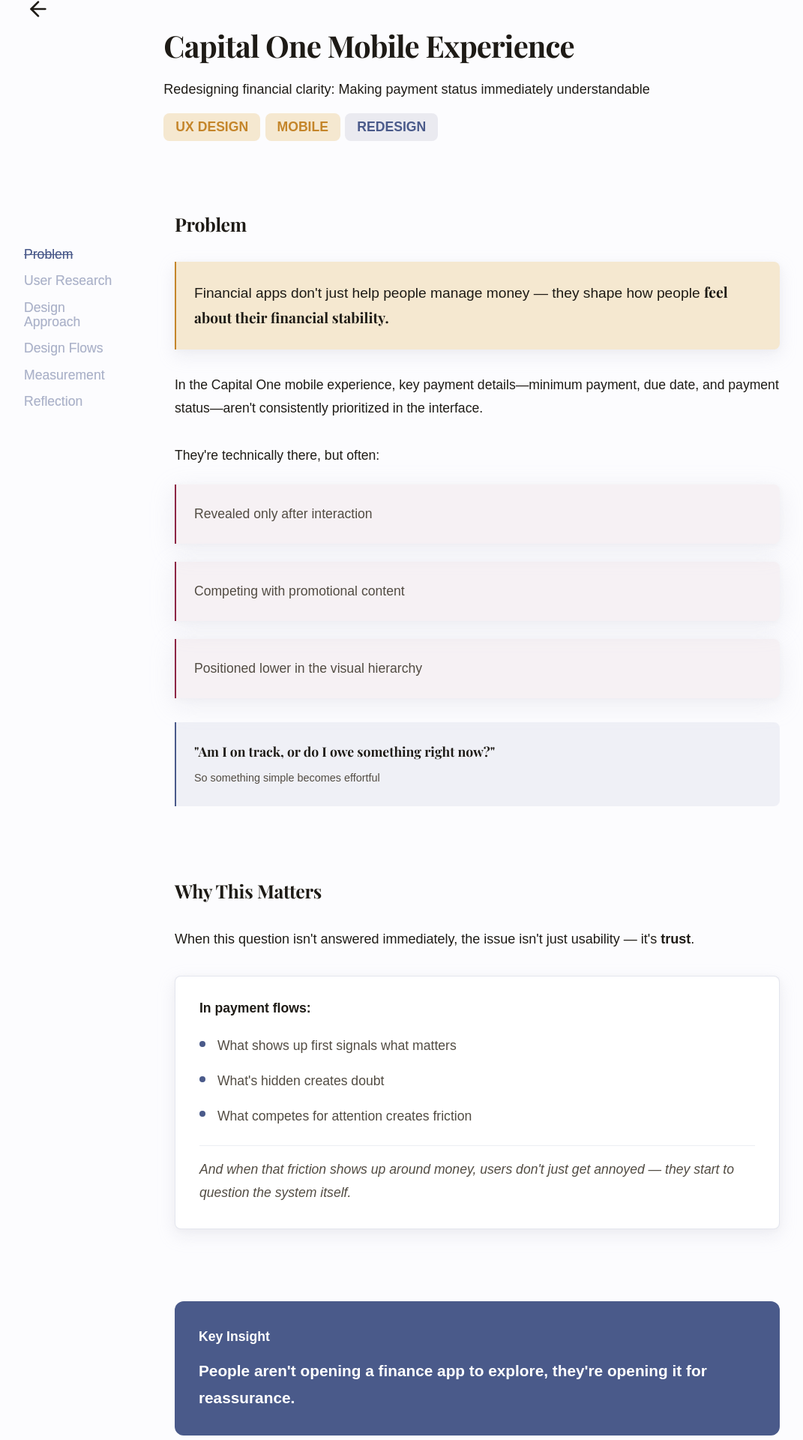
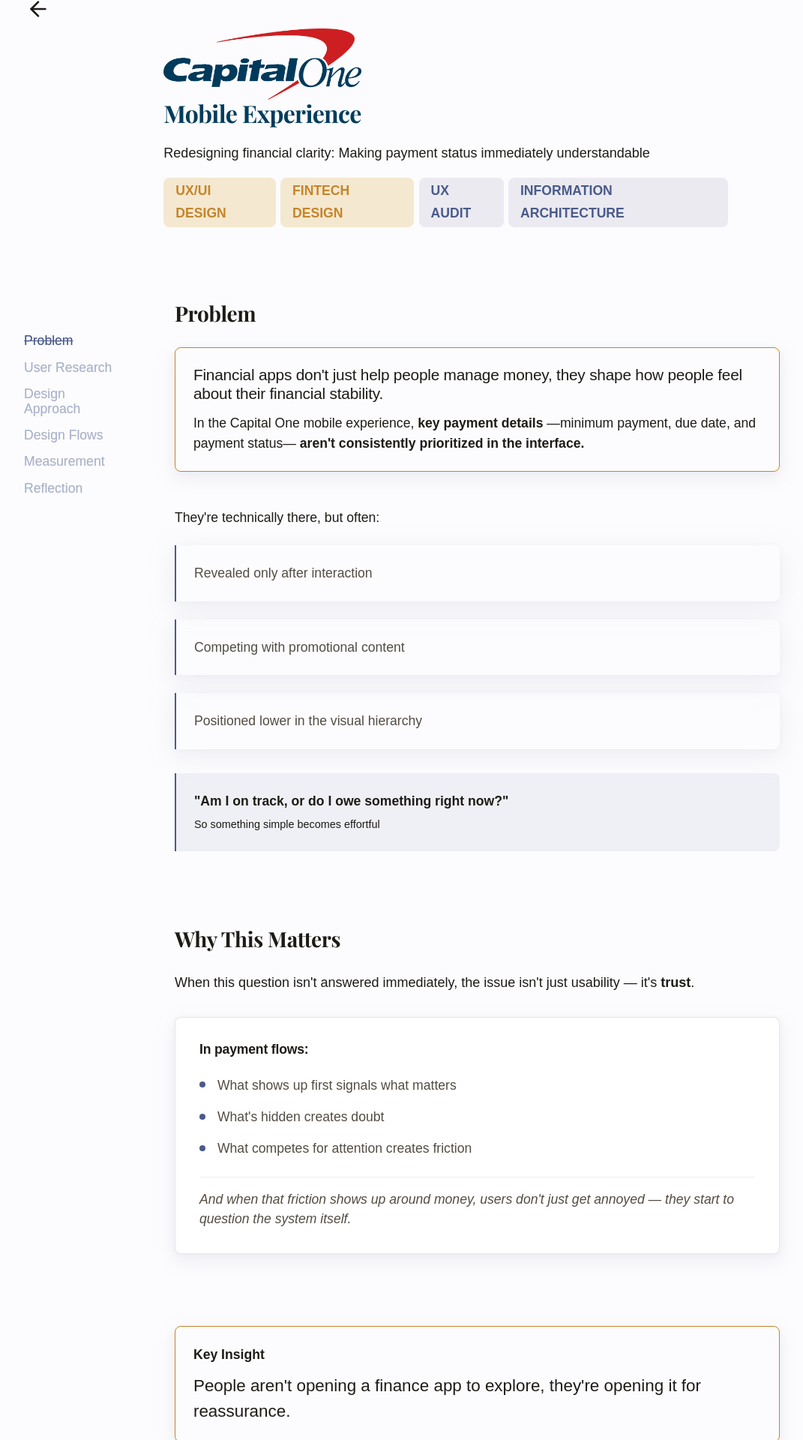
Before and after one commit to alexiswest98/2026portfolio, a React (Vite) app: page /case-study-1 in a window 1280 px wide. Shown: the part 28-1948 px from the top of the page at 75% size, without its empty margins (96-1167 px from the left). Built offline with nearby package versions, Linux system fonts and the light colour scheme; a web font is replaced by a local one.

Commit message:
case study 1 css at a good place for reference now

```diff
--- a/src/pages/CaseStudy.css
+++ b/src/pages/CaseStudy.css
@@ -46,18 +46,18 @@
 /* ── Section headings ────────────────────────────────────────────────────── */
 .case-study section h2 {
   /* margin-bottom: 1rem; */
-  line-height: 1.4;
+  line-height: 1.5;
   letter-spacing: -0.01em;
 }
 
 .case-study section h3 {
-  margin-bottom: 1.5rem;
   line-height: 1.2;
+  letter-spacing: -0.01em;
 }
 
 /* ── Body text ───────────────────────────────────────────────────────────── */
 .case-study p {
-  line-height: 1.75;
+  line-height: 1.5;
 }
 
 /* ── List items ──────────────────────────────────────────────────────────── */
--- a/src/pages/CaseStudy0.css
+++ b/src/pages/CaseStudy0.css
@@ -157,22 +157,24 @@
 
 /* ── Overview ─────────────────────────────────────────────────────────────── */
 .cs0-overview-callout {
-  background-color: var(--sub2-mustard);
-  border-left: 2.5px solid var(--mustard);
+  /* background-color: var(--sub2-mustard); */
+  border: 1px solid var(--mustard);
   padding: 1.5rem;
-  border-radius: 0 0.5rem 0.5rem 0;
+  border-radius: 0.5rem;
   box-shadow: 0 8px 22px rgb(234, 234, 240, 0.8), 0 2px 8px rgba(0, 0, 0, 0.04);
 }
 
+.cs0-overview-callout__title {
+  font-size: 1.3rem;
+  margin-bottom: 0.8rem;
+}
+
 .cs0-overview-callout__text {
-  font-size: 1.2rem;
-  line-height: 1.5;
   color: var(--sub-text);
 }
 
 .cs0-overview-callout__text-stronger {
-  font-weight: 700;
-  font-family: 'Playfair';
+  font-weight: bold;
   color: var(--text);
   letter-spacing: -3%;
 }
@@ -217,10 +219,10 @@
 
 /* ── Section heading helpers ──────────────────────────────────────────────── */
 .cs0-h2 {
-  font-size: 1.55rem;
+  font-size: 1.75rem;
   font-weight: 700;
   color: var(--text);
-  margin-bottom: 2rem;
+  margin-bottom: 1.5rem;
   font-family: 'Playfair';
 }
 
@@ -272,7 +274,7 @@
 
 .cs0-intro--mb8 {
   margin-bottom: 1.5rem;
-  margin-top: 2rem;
+  margin-top: 3rem;
 }
 
 .cs0-intro--mb12 {
@@ -393,6 +395,7 @@
   padding: 0.75rem;
   border-radius: 0.25rem;
   border-left: 2.5px solid var(--blue);
+  margin-top:0.5rem;
 }
 
 .insight-card__quote-text {
@@ -402,16 +405,16 @@
 }
 
 .insight-card__highlight {
-  background-color: rgba(74, 90, 138, 0.07);
+  background-color: var(--sub2-mustard);
   padding: 0.75rem;
   border-radius: 0.25rem;
-  border-left: 2px solid var(--blue);
+  border-left: 2px solid var(--mustard);
 }
 
 .insight-card__highlight-text {
   font-size: 0.95rem;
   font-weight: 500;
-  color: var(--subtext);
+  color: var(--text);
 }
 
 /* ── Design Direction callout ─────────────────────────────────────────────── */
@@ -449,9 +452,10 @@
 .cs0-design-card__number {
   font-size: 1.2rem;
   font-weight: 600;
-  color: var(--mustard);
+  /* color: var(--mustard); */
   margin-bottom: 0.5rem;
   display: flex;
+  align-items: center;
 }
 
 .cs0-design-card__title {
@@ -1009,11 +1013,13 @@
 
 /* ── Reflection ───────────────────────────────────────────────────────────── */
 .cs0-reflection-callout {
-  background-color: var(--sub2-mustard);
+  /* background-color: var(--sub2-mustard); */
   color: var(--text);
-  padding: 2rem;
-  border-radius: 0.75rem;
   margin-bottom: 4rem;
+  border: 1px solid var(--mustard);
+  padding: 1.5rem;
+  border-radius: 0.5rem;
+  box-shadow: 0 8px 22px rgb(234, 234, 240, 0.8), 0 2px 8px rgba(0, 0, 0, 0.04);
 }
 
 .cs0-reflection-callout__text {
@@ -1022,7 +1028,7 @@
 }
 
 .cs0-reflection-callout__subtext {
-  color: var(--subtext);
+  color: var(--text);
   margin-top: 1rem;
   line-height: 1.625;
 }
@@ -1041,9 +1047,9 @@
 }
 
 .cs0-takeaway-card {
-  background-color: #ffffff;
+  background-color: var(--sub2-mustard);
   padding: 1.5rem;
-  border-left: 2.5px solid var(--blue);
+  border-left: 2.5px solid var(--mustard);
   border-radius: 0 0.5rem 0.5rem 0;
   box-shadow: 0 8px 22px rgb(234, 234, 240, 0.8), 0 2px 8px rgba(0, 0, 0, 0.04);
 }
@@ -1099,25 +1105,3 @@
   margin-top: 0.25rem;
   flex-shrink: 0;
 }
-
-/* ── Footer ───────────────────────────────────────────────────────────────── */
-.cs0-footer {
-  background-color: var(--text);
-  color: var(--subtext);
-  padding: 2rem;
-  margin-top: 6rem;
-}
-
-@media (min-width: 768px) {
-  .cs0-footer {
-    padding: 2rem 3rem;
-  }
-}
-
-.cs0-footer__inner {
-  max-width: 64rem;
-  margin-left: auto;
-  margin-right: auto;
-  text-align: center;
-  font-size: 0.875rem;
-}
--- a/src/pages/CaseStudy1.css
+++ b/src/pages/CaseStudy1.css
@@ -1,50 +1,53 @@
 /* ── CaseStudy1.css ─────────────────────────────────────────────────────── */
 /* CS1-specific styles only. Layout, nav, and shared component classes      */
 /* are inherited from CaseStudy0.css (imported in CaseStudy1.tsx).          */
+.rb1-logo {
+  width: 35%;
+}
+
 
 /* ── Hero title (text-based — no logo) ──────────────────────────────────── */
 .cs1-hero-title {
   font-family: 'Playfair', serif;
-  font-size: 2.5rem;
+  font-size: 2rem;
   font-weight: 700;
-  color: var(--text);
+  color: #013D5B;
   margin-bottom: 0.75rem;
   line-height: 1.1;
 }
 
 /* ── Problem cards (maroon accent for CS1 theme) ─────────────────────────── */
 .cs1-problem-card {
-  background-color: rgba(141, 38, 69, 0.05);
-  border-left: 2.5px solid #8d2645;
+  border-left: 2.5px solid var(--blue);
   padding: 1.5rem;
   border-radius: 0 0.5rem 0.5rem 0;
   box-shadow: 0 8px 32px rgb(234, 234, 240, 0.8), 0 2px 8px rgba(0, 0, 0, 0.04);
 }
 
-/* ── Blue callout banner (Key Insight, Design Flows header) ──────────────── */
-.cs1-callout-blue {
-  background-color: var(--blue);
-  color: #ffffff;
-  padding: 2rem;
-  border-radius: 0.75rem;
-  margin-bottom: 2rem;
+/* ── yellow callout banner (Key Insight, Design Flows header) ──────────────── */
+.cs1-callout-yellow {
+    /* margin-bottom: 4rem; */
+    border: 1px solid var(--mustard);
+    padding: 1.5rem;
+    border-radius: 0.5rem;
+    box-shadow: 0 8px 22px rgb(234, 234, 240, 0.8), 0 2px 8px rgba(0, 0, 0, 0.04);
 }
 
-.cs1-callout-blue__label {
+.cs1-callout-yellow__label {
   font-size: 1.1rem;
   font-weight: 600;
-  color: #ffffff;
+  color: var(--text);
   margin-bottom: 0.75rem;
 }
 
-.cs1-callout-blue__text {
-  font-size: 1.3rem;
-  font-weight: 600;
+.cs1-callout-yellow__text {
+  font-size: 1.4rem;
+  /* font-weight: 600; */
   line-height: 1.4;
-  color: #ffffff;
+  color: var(--text);
 }
 
-.cs1-callout-blue__subtitle {
+.cs1-callout-yellow__subtitle {
   color: rgba(255, 255, 255, 0.85);
   margin-top: 0.5rem;
   font-size: 0.95rem;
@@ -53,13 +56,13 @@
 
 /* ── insight-card highlight variant (isHighlight=true) ───────────────────── */
 .insight-card--highlight {
-  border: 2px solid #8d2645;
-  background-color: rgba(141, 38, 69, 0.03);
+  border: 2px solid var(--blue);
+  /* background-color: rgb(234, 234, 240, 0.7); */
 }
 
 .insight-card__body-text {
   font-size: 0.9rem;
-  color: var(--subtext);
+  color: var(--text);
   line-height: 1.6;
 }
 
@@ -150,8 +153,9 @@
 }
 
 .cs1-flow-section--red {
-  background-color: rgba(141, 38, 69, 0.05);
-  border-left-color: #8d2645;
+  /* background-color: rgba(141, 38, 69, 0.05); */
+  border-left-color: var(--blue);
+  box-shadow: 0 8px 22px rgb(234, 234, 240, 0.8), 0 2px 8px rgba(0, 0, 0, 0.04);
 }
 
 .cs1-flow-section--blue {
@@ -172,7 +176,7 @@
   margin-bottom: 0.75rem;
 }
 
-.cs1-flow-section--red .cs1-flow-section__label  { color: #8d2645; }
+.cs1-flow-section--red .cs1-flow-section__label  { color: var(--blue); }
 .cs1-flow-section--blue .cs1-flow-section__label { color: var(--blue); }
 .cs1-flow-section--green .cs1-flow-section__label { color: #14871c; }
 
@@ -367,17 +371,18 @@
 
 /* ── Reflection callout (dark maroon — emotional close for CS1) ──────────── */
 .cs1-reflection-callout {
-  background-color: #8d2645;
-  color: #ffffff;
-  padding: 2rem;
-  border-radius: 0.75rem;
-  margin-bottom: 2rem;
+  color: var(--text);
+  margin-bottom: 4rem;
+  border: 1px solid var(--mustard);
+  padding: 1.5rem;
+  border-radius: 0.5rem;
+  box-shadow: 0 8px 22px rgb(234, 234, 240, 0.8), 0 2px 8px rgba(0, 0, 0, 0.04);
 }
 
 .cs1-reflection-callout__intro {
   font-size: 1rem;
   line-height: 1.625;
-  color: rgba(255, 255, 255, 0.9);
+  color: var(--text);
   margin-bottom: 0.5rem;
 }
 
@@ -385,12 +390,12 @@
   font-size: 1.4rem;
   font-weight: 600;
   line-height: 1.3;
-  color: #ffffff;
+  color: var(--text);
   margin-bottom: 1.5rem;
 }
 
 .cs1-reflection-callout__subtext {
-  color: rgba(255, 255, 255, 0.85);
+  color: var(--text);
   line-height: 1.625;
   margin-bottom: 1rem;
 }
--- a/src/pages/CaseStudy1.tsx
+++ b/src/pages/CaseStudy1.tsx
@@ -4,7 +4,7 @@
   CheckCircle2,
   BarChart3,
   Target,
-  DollarSign,
+  CircleDollarSign,
   ArrowLeft,
 } from 'lucide-react'
 import { useEffect, useState } from 'react'
@@ -14,6 +14,7 @@
 import './CaseStudy.css'
 import './CaseStudy0.css'
 import './CaseStudy1.css'
+import CapitalOne_logo from '../assets/CapitalOne_logo.png';
 
 gsap.registerPlugin(ScrollTrigger)
 
@@ -65,16 +66,6 @@
   )
 }
 
-function PrincipleCard({ icon, text }: { icon: React.ReactNode; text: string }) {
-  return (
-    <div className="cs1-principle-card">
-      <div className="cs1-principle-card__icon">{icon}</div>
-      <p className="cs1-principle-card__text">
-        <strong>{text}</strong>
-      </p>
-    </div>
-  )
-}
 
 function FlowHeader({ number, title }: { number: string; title: string }) {
   return (
@@ -207,15 +198,17 @@
         </button>
         <div className="cs0-hero__inner">
           <div className="cs0-hero__top">
-            <h1 className="cs1-hero-title">Capital One Mobile Experience</h1>
+            <img src={CapitalOne_logo} alt="Capital Onelogo" className='rb1-logo'></img>
+            <h1 className="cs1-hero-title">Mobile Experience</h1>
             <p className="cs0-hero__subtitle">
               Redesigning financial clarity: Making payment status immediately understandable
             </p>
             <div>
               <div className="case-study0-tags-container">
-                <div className="case-study0-tags">UX DESIGN</div>
-                <div className="case-study0-tags">MOBILE</div>
-                <div className="case-study0-tags tag-blue">REDESIGN</div>
+                <div className="case-study0-tags">UX/UI DESIGN</div>
+                <div className="case-study0-tags">FINTECH DESIGN</div>
+                <div className="case-study0-tags tag-blue">UX AUDIT</div>
+                <div className="case-study0-tags tag-blue">INFORMATION ARCHITECTURE</div>
               </div>
             </div>
           </div>
@@ -246,17 +239,15 @@
           <section id="cs1-problem">
             <h2 className="cs0-h2">Problem</h2>
             <div className="cs0-overview-callout">
+              <h3 className="cs0-overview-callout__title">
+                Financial apps don't just help people manage money, they shape how people{' '}
+                feel about their financial stability.
+              </h3>
               <p className="cs0-overview-callout__text">
-                Financial apps don't just help people manage money — they shape how people{' '}
-                <strong className="cs0-overview-callout__text-stronger">
-                  feel about their financial stability.
-                </strong>
-              </p>
+                In the Capital One mobile experience, <strong className="cs0-overview-callout__text-stronger"> key payment details </strong>—minimum payment, due date, and
+                payment status— <strong className="cs0-overview-callout__text-stronger">aren't consistently prioritized in the interface.</strong>
+            </p>
             </div>
-            <p className="cs0-intro cs0-intro--mb8">
-              In the Capital One mobile experience, key payment details—minimum payment, due date, and
-              payment status—aren't consistently prioritized in the interface.
-            </p>
             <p className="cs0-intro cs0-intro--mb8">They're technically there, but often:</p>
             <div className="cs0-problem-list">
               <div className="cs1-problem-card">
@@ -309,9 +300,9 @@
 
           {/* ── Key Insight ─────────────────────────────────────────────── */}
           <section>
-            <div className="cs1-callout-blue">
-              <p className="cs1-callout-blue__label">Key Insight</p>
-              <p className="cs1-callout-blue__text">
+            <div className="cs1-callout-yellow">
+              <p className="cs1-callout-yellow__label">Key Insight</p>
+              <p className="cs1-callout-yellow__text">
                 People aren't opening a finance app to explore, they're opening it for{' '}
                 reassurance.
               </p>
@@ -360,27 +351,36 @@
           {/* ── Design Approach ──────────────────────────────────────────── */}
           <section id="cs1-design">
             <h2 className="cs0-h2">Design Approach</h2>
-            <div className="cs1-flow-section cs1-flow-section--blue" style={{ marginBottom: '2rem' }}>
-              <p className="cs0-intro">
-                Instead of adding features, I focused on restructuring the experience around one goal:
+            <div className="cs0-design-callout">
+              <p className="cs0-design-callout__text">
+                Instead of adding features, I focused on restructuring the experience around one goal:{' '}
+                <strong>make financial status immediately understandable.</strong>
               </p>
-              <p className="cs0-overview-callout__text-stronger" style={{ marginTop: '0.75rem', fontSize: '1.05rem' }}>
-                Make financial status immediately understandable.
-              </p>
-            </div>
-            <h3 className="cs0-h3">That led to a few guiding decisions:</h3>
-            <div className="cs0-grid-2col">
-              <PrincipleCard icon={<Eye size={20} />} text="Show payment status up front, not on demand" />
-              <PrincipleCard icon={<Target size={20} />} text="Align navigation with user intent, not feature lists" />
-              <PrincipleCard icon={<DollarSign size={20} />} text="Separate money tasks from marketing content" />
-              <PrincipleCard icon={<CheckCircle2 size={20} />} text="Make every state (including 'no payment due') explicit and unambiguous" />
+              <div className="cs0-grid-2col">
+                <div className="cs0-design-card">
+                  <div className="cs0-design-card__number"><Eye size={18} style={{ display: 'inline', marginRight: '0.4rem' }} />Visibility</div>
+                  <p className="cs0-design-card__desc">Show payment status up front, not on demand</p>
+                </div>
+                <div className="cs0-design-card">
+                  <div className="cs0-design-card__number"><Target size={18} style={{ display: 'inline', marginRight: '0.4rem' }} />Intent</div>
+                  <p className="cs0-design-card__desc">Align navigation with user intent, not feature lists</p>
+                </div>
+                <div className="cs0-design-card">
+                  <div className="cs0-design-card__number"><CircleDollarSign size={18} style={{ display: 'inline', marginRight: '0.4rem' }} />Separation</div>
+                  <p className="cs0-design-card__desc">Separate money tasks from marketing content</p>
+                </div>
+                <div className="cs0-design-card">
+                  <div className="cs0-design-card__number"><CheckCircle2 size={18} style={{ display: 'inline', marginRight: '0.4rem' }} />Clarity</div>
+                  <p className="cs0-design-card__desc">Make every state (including "no payment due") explicit and unambiguous</p>
+                </div>
+              </div>
             </div>
           </section>
 
           {/* ── Design Flows ─────────────────────────────────────────────── */}
           <section id="cs1-flows">
             <div className="cs1-callout-blue">
-              <h2 className="cs0-section-header__h2" style={{ color: '#fff', marginBottom: '0.5rem' }}>Design Flows</h2>
+              <h2 className="cs0-h2" >Design Flows</h2>
               <p className="cs1-callout-blue__subtitle">
                 Restructuring key user journeys for clarity and confidence
               </p>
@@ -629,12 +629,6 @@
         </div>
       </div>
 
-      {/* Footer */}
-      <footer className="cs0-footer">
-        <div className="cs0-footer__inner">
-          <p>Capital One Mobile Experience • UX Case Study</p>
-        </div>
-      </footer>
     </div>
   )
 }
--- a/src/pages/Home.css
+++ b/src/pages/Home.css
@@ -191,6 +191,7 @@
 
 .case-study0-tags {
   background-color: var(--sub2-mustard);
+  /* border: 0.1px solid var(--mustard); */
   color: var(--mustard);
   padding-left: 1rem;
   padding-right: 1rem;
@@ -204,6 +205,7 @@
 .tag-blue {
   background-color: #EAEAF0;
   color: var(--blue);
+  /* border: 0.1px solid var(--sub-blue); */
 }
 
 .case-study0-problem-title {
```
Also changed, not shown: src/pages/CaseStudy0.tsx (+8 -5 lines), src/assets/CapitalOne_logo.png (added).
